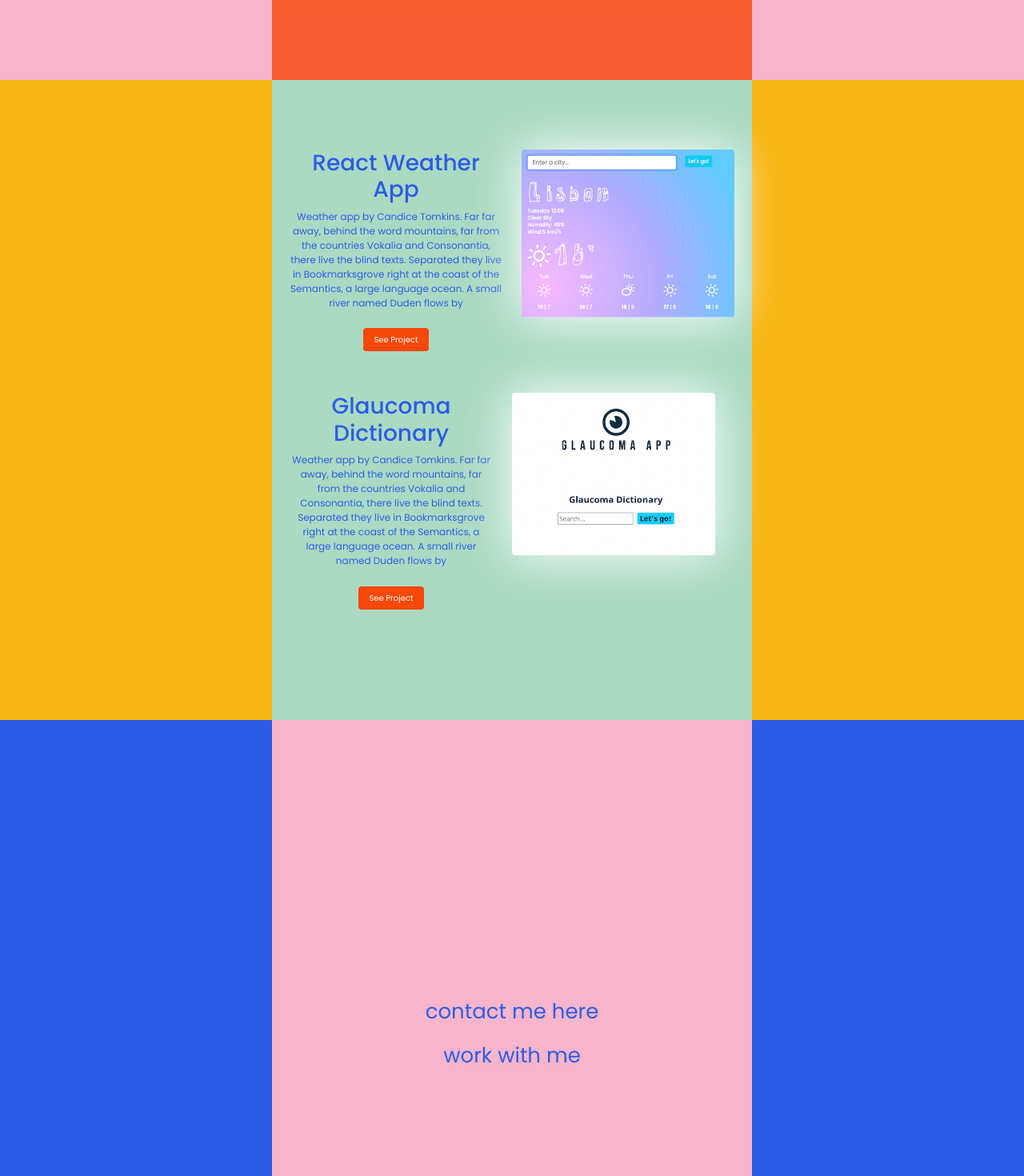
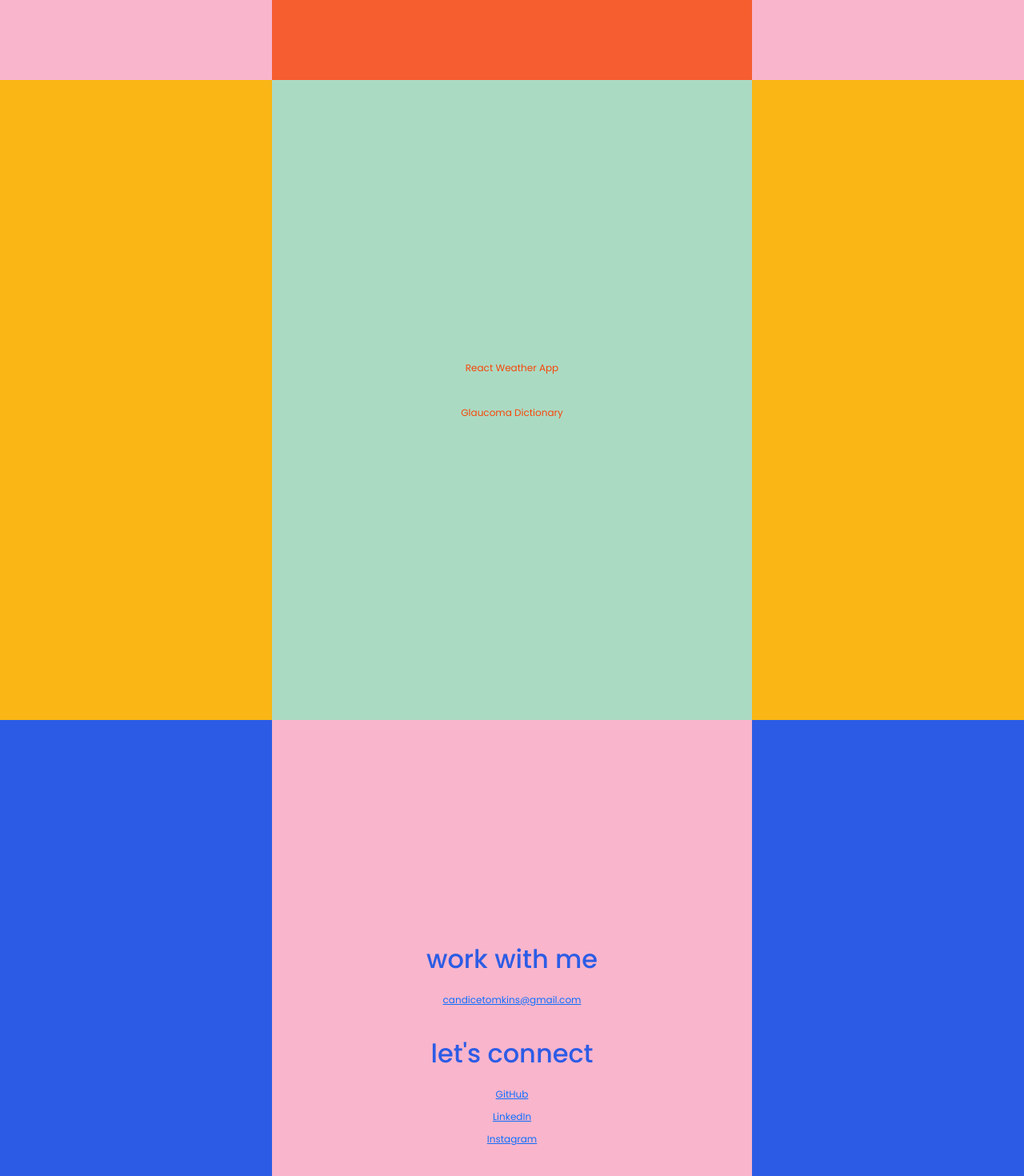
Before and after one commit to CandiceTomkins/cascais-mini-guide, a React (Create React App) app: page / in a window 1280 px wide. Shown: the part 1500-2970 px from the top of the page at 80% size. Built offline with nearby package versions, Linux system fonts and the light colour scheme.

Commit message:
contact links, removed project images, css tweaks

```diff
--- a/src/About.css
+++ b/src/About.css
@@ -35,3 +35,7 @@
 
 
   }
+  .tech-icon:hover{
+    color: #F9B5CC;
+
+  }
--- a/src/About.js
+++ b/src/About.js
@@ -9,13 +9,13 @@ export default function About (){
        <div className="container">
 
 
-        <i class="fab fa-html5 fa-3x"></i>
+        <i class="fab fa-html5 fa-3x tech-icon"></i>
 
-        <i class="fab fa-css3-alt fa-3x"></i>
+        <i class="fab fa-css3-alt fa-3x tech-icon"></i>
 
-        <i class="fab fa-js fa-3x"></i>
+        <i class="fab fa-js fa-3x tech-icon"></i>
 
-        <i class="fab fa-react fa-3x"></i>
+        <i class="fab fa-react fa-3x tech-icon"></i>
 
 
         </div>
--- a/src/App.css
+++ b/src/App.css
@@ -8,6 +8,7 @@
 }
 
 .App-logo {
+
   max-width: 150px;
   border-radius: 50%;
 
@@ -17,6 +18,7 @@ box-shadow: 0px 0px 60px white;
 
 
 }
+
 
 .App-header {
 
--- a/src/Contact.css
+++ b/src/Contact.css
@@ -14,4 +14,21 @@
     font-size: calc(10px + 2vmin);
     color: #2C5CE5;
     padding:10px;
+    font-size: 16px;}
+
+    .contact-title{
+      margin:18px;
+    }
+  .social-link{
+      font-size: 12px;
+      display: inline-flex;
+      margin: 5px;
+
   }
+
+  .social-link:hover{
+    font-size: 18px;
+    color: #F64809;
+
+
+}
--- a/src/Contact.js
+++ b/src/Contact.js
@@ -5,8 +5,14 @@ export default function Contact (){
     return (
         <div className="body-contact">
         <div className="contact-section">
-            <p> contact me here</p>
-            <p> work with me</p>
+
+            <h2 className="contact-title">work with me</h2>
+            <p><a href="mailto:candicetomkins@gmail.com" alt="email-address" className="social-link">candicetomkins@gmail.com</a></p>
+            <h2 className="contact-title">let's connect</h2>
+            <a href="https://github.com/CandiceTomkins" alt="GitHub" className="social-link">GitHub</a>
+            <a href="https://www.linkedin.com/in/candice-tomkins-3b2129102" alt="linkedin-link" className="social-link">LinkedIn</a>
+            <a href="https://instagram.com/candytomkinstravels" alt="instagram-link" className="social-link">Instagram</a>
+
         </div>
         </div>
     )
--- a/src/Projects.css
+++ b/src/Projects.css
@@ -18,31 +18,25 @@
   .container{
       text-align: centre;
   }
-  .react-weather-project {
-      max-width: 300px;
+ .project-title{
+     color: #F64809;
+    font-size: 18px;
 
-  }
-  .project-photo{
-    border-radius: 4px;
-    -moz-box-shadow: 0 0 60px white;
-    -webkit-box-shadow:  0 0 60px white;
-    box-shadow: 0px 0px 60px white;
-  }
-  .project-paragraph{
-      font-size: 12px;
-      text-align: center;
-  }
+ }
+
 
   .btn-project{
-      background-color:#F64809;
-      color: white;
+
+      color: #F64809;
       padding: 5px, 10px;
-      font-size: 10px;
+      font-size: 12px;
+
   }
 
   .btn-project:hover{
      transition: ease-in-out all 2ms;
-    background-color:#F9B5CC;
-    color: white;
+
+    color:  #2C5CE5;
+    font-size: 18px;
 
 }
--- a/src/Projects.js
+++ b/src/Projects.js
@@ -6,35 +6,22 @@ export default function Projects () {
     return (
         <div className="body-projects">
         <div className="project-section">
-           <div className="container">
-               <div className="row mb-5 mt-5">
-               <div className="col-sm-6">
-                   <h3>React Weather App</h3>
-                   <p className="mb-3 project-paragraph">
-            Weather app by Candice Tomkins. Far far away, behind the word mountains, far from the countries Vokalia and Consonantia, there live the blind texts. Separated they live in Bookmarksgrove right at the coast of the Semantics, a large language ocean. A small river named Duden flows by
-          </p>
-          <a href="https://dreamy-bose-b80498.netlify.app/" className="btn btn-project">See Project</a>
-               </div>
-               <div className="col-sm-6">
-               <img src="./images/react-weather-app-photo.png" className="img-fluid d-none d-md-block project-photo" alt="react-weather-app-screenshot"/>
-               </div>
-               <div className="row mb-5 mt-5">
-               <div className="col-sm-6">
-                   <h3>Glaucoma Dictionary</h3>
-                   <p className="mb-3 project-paragraph">
-            Weather app by Candice Tomkins. Far far away, behind the word mountains, far from the countries Vokalia and Consonantia, there live the blind texts. Separated they live in Bookmarksgrove right at the coast of the Semantics, a large language ocean. A small river named Duden flows by
-          </p>
-          <a href="https://fervent-euler-2f8d75.netlify.app/" className="btn btn-project">See Project</a>
+
+
+
+
+          <h3><a href="https://dreamy-bose-b80498.netlify.app/" className="btn btn-project mb-3">React Weather App</a></h3>
+
+
+
+
+
+          <h3><a href="https://fervent-euler-2f8d75.netlify.app/" className="btn btn-project mb-3">Glaucoma Dictionary</a></h3>
                    </div>
-                   <div className="col-sm-6">
-                  <img src="./images/glaucoma-app-photo.png" className="img-fluid d-none d-md-block project-photo" alt="glaucoma-app-screenshot"/>
-                   </div>
-               </div>
+
                </div>
 
-               </div>
-               </div>
-               </div>
+
 
 
 
```
